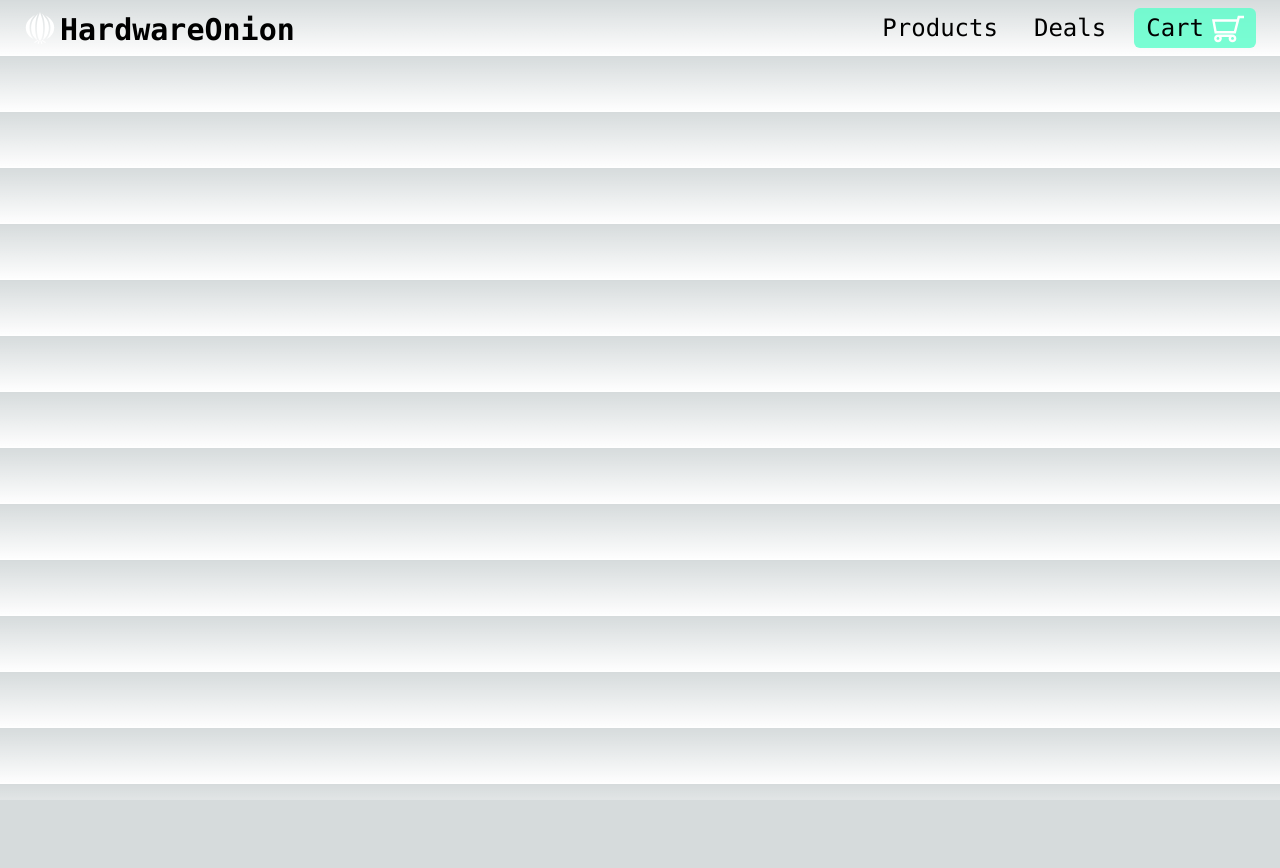
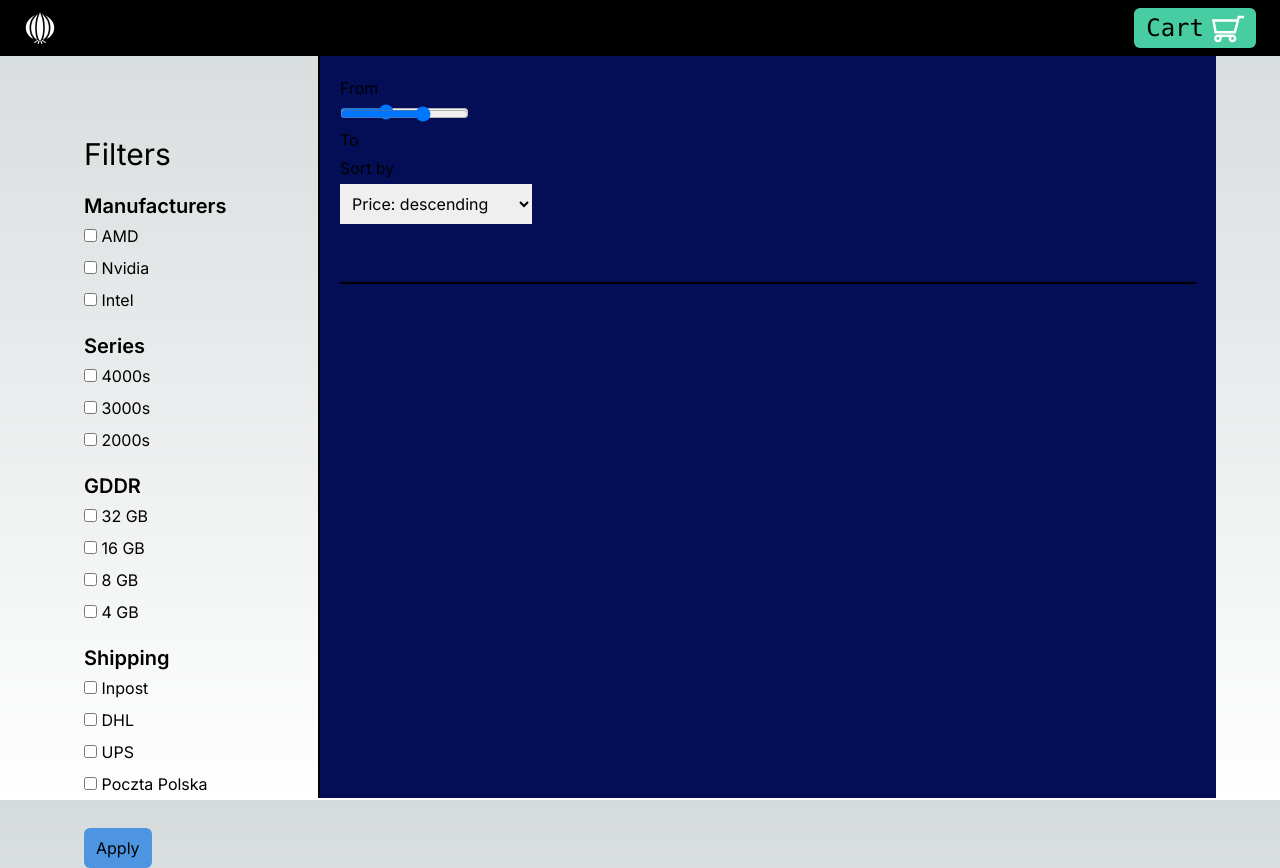
Before and after one commit to piotrokrutniak/HardwareOnionWebUI, a Next.js app: page / in a window 1280 px wide. Before the commit the page ends 800 px from the top, so only its background shows below. Built offline with nearby package versions, Linux system fonts and the light colour scheme.

Commit message:
Product page mockup

```diff
--- a/app/components/navbar/navbar.elements.js
+++ b/app/components/navbar/navbar.elements.js
@@ -9,7 +9,7 @@ export function Button({...props}){
 export function ButtonMain({...props}){
     return(
         <Link href={props.url}>
-        <button className="h-10 my-auto ml-5 p-1 px-3 bg-rose-600 bg-turquoise-50 bg-opacity-80 hover:transition-all rounded-md  hover:bg-turquoise-50 hover:bg-opacity-90" >
+        <button className="h-10 my-auto ml-5 p-1 px-3 bg-rose-600 bg-turquoise-50 bg-opacity-80 hover:transition-all rounded-md  hover:bg-turquoise-50 hover:bg-opacity-90 " >
             Cart
             <ShoppingCartSVG className="w-8 h-8 inline ml-2"/>
         </button>
--- a/app/components/navbar/navbar.js
+++ b/app/components/navbar/navbar.js
@@ -5,7 +5,7 @@ import { Button, ButtonMain, SvgComponent } from "./navbar.elements";
 
 export default function NavBar(){
     return(
-        <nav className="h-14 max-w-7xl bg-sapphire_blue-900 m-auto">
+        <nav className="sticky top-0 z-50 h-14 max-w-7xl m-auto bg-black-900">
             <div className="px-6 h-14 flex justify-between font-mono text-2xl font-semibold">
                 <div className="flex">
                     <SvgComponent className="h-9 my-auto w-8"/>
--- /dev/null
+++ b/app/components/products/productlist.elements.js
@@ -0,0 +1,125 @@
+"use client";
+ import { useState } from "react";
+
+export function FilterSection({...props}){
+
+    let style = props.className ?? 'max-w-full h-full';
+
+    return(
+        <div className={`flex ${style}`}>
+            <div className="h-full top-0 w-64 p-5 pt-20  flex-shrink-0 border-r-2">
+                <MajorTitleSpan text="Filters"/>
+
+                <TitleSpan text="Manufacturers"/>
+                <ListMember text="AMD"/>
+                <ListMember text="Nvidia"/>
+                <ListMember text="Intel"/>
+
+                <TitleSpan text="Series"/>
+                <ListMember text="4000s"/>
+                <ListMember text="3000s"/>
+                <ListMember text="2000s"/>
+
+                <TitleSpan text="GDDR"/>
+                <ListMember text="32 GB"/>
+                <ListMember text="16 GB"/>
+                <ListMember text="8 GB"/>
+                <ListMember text="4 GB"/>
+
+                <TitleSpan text="Shipping"/>
+                <ListMember text="Inpost"/>
+                <ListMember text="DHL"/>
+                <ListMember text="UPS"/>
+                <ListMember text="Poczta Polska"/>
+
+                <Button text="Apply" color="bg-cornflower_blue-400"/>
+
+            </div>
+            <div className="h-full w-full p-5 bg-cornflower_blue-900">
+                <SortSection/>
+            </div>
+
+
+        </div>
+    )
+}
+
+export function MajorTitleSpan({...props}){
+    return(
+        <span className="text-3xl block mb-4">{props.text}</span>
+    )
+}
+
+export function TitleSpan({...props}){
+    return(
+        <span className="text-xl block font-semibold mt-5 mb-1">{props.text}</span>
+    )
+}
+
+export function ListMember({...props}){
+    return(
+        <div className="block mb-2">
+            <input type="checkbox"/> <span className="text-base font-base">{props.text}</span>
+        </div>
+
+    )
+}
+
+export function Button({...props}){
+    return(
+        <button className={`h-10 block sticky my-auto p-1 px-3 bg-opacity-80 ${props.color} hover:transition-all mt-8 rounded-md hover:bg-opacity-100`}>
+            {props.text}
+        </button>
+    )
+}
+
+export function SortSection({...props}){
+    return(
+        <div>
+            <div>
+                <PriceFilter min="0" max="100"/>
+            </div>
+            <div className="w-full h-32 border-b-2 sticky">
+                <SortDropdown/>
+            </div>
+        </div>
+    )
+}
+
+export function SortDropdown({...props}){
+    return(
+        <div>
+            <label className="block mb-1" for="sort">Sort by</label>
+            <select className="p-2 w-48 h-10" id="sort" name="Sort by" label="xd">
+            <DropdownOption text="Price: descending"/>
+            <DropdownOption text="Price: ascending"/>
+            <DropdownOption text="Newest: descending"/>
+            <DropdownOption text="Newest: ascending"/>
+            <DropdownOption text="Popular: descending"/>
+            <DropdownOption text="Popular: ascending"/>
+            </select>
+        </div>
+    )
+}
+
+export function DropdownOption({...props}){
+    return(
+        <option className="font-sans">
+            {props.text}
+        </option>
+    )
+}
+
+export function PriceFilter({...props}){
+    const [sliderLeft, setSliderLeft] = useState("25");
+    const [sliderRight, setSliderRight] = useState("75");
+
+    return(
+        <>
+        <label className="block mb-1" for="sort">From</label>
+        <input type="range" min={props.min} max={sliderRight} value={sliderLeft} className="absolute"></input>
+        <input type="range" min={sliderLeft} max={props.max} value={sliderRight} className="relative"></input>
+        <label className="block mb-1" for="sort">To</label>
+        </>
+    )
+}
--- /dev/null
+++ b/app/components/products/productlist.js
@@ -0,0 +1,9 @@
+import { FilterSection } from "./productlist.elements";
+
+export default function ProductList(){
+    return(
+        <div className="z-00  relative max-w-6xl mx-auto h-[calc(100vh_-_58px)]">
+            <FilterSection/>
+        </div>
+    )
+}
--- a/app/page.js
+++ b/app/page.js
@@ -1,10 +1,12 @@
 import Image from 'next/image'
 import NavBar from './components/navbar/navbar'
+import ProductList from './components/products/productlist'
 
 export default function Home() {
   return (
-    <main className="">
+    <main className="min-h-screen">
       <NavBar/>
+      <ProductList/>
     </main>
   )
 }
--- a/tailwind.config.js
+++ b/tailwind.config.js
@@ -7,6 +7,9 @@ module.exports = {
   ],
   theme: {
     colors: {
+      "black":{
+        900: "black"
+      },
       "lime_green": {
 
         50: "#d0f34e",
@@ -190,6 +193,9 @@ module.exports = {
         'gradient-conic':
           'conic-gradient(from 180deg at 50% 50%, var(--tw-gradient-stops))',
       },
+      fontFamily:{
+      'font-int': 'Inter'
+      }
     },
   },
   plugins: [],
```
